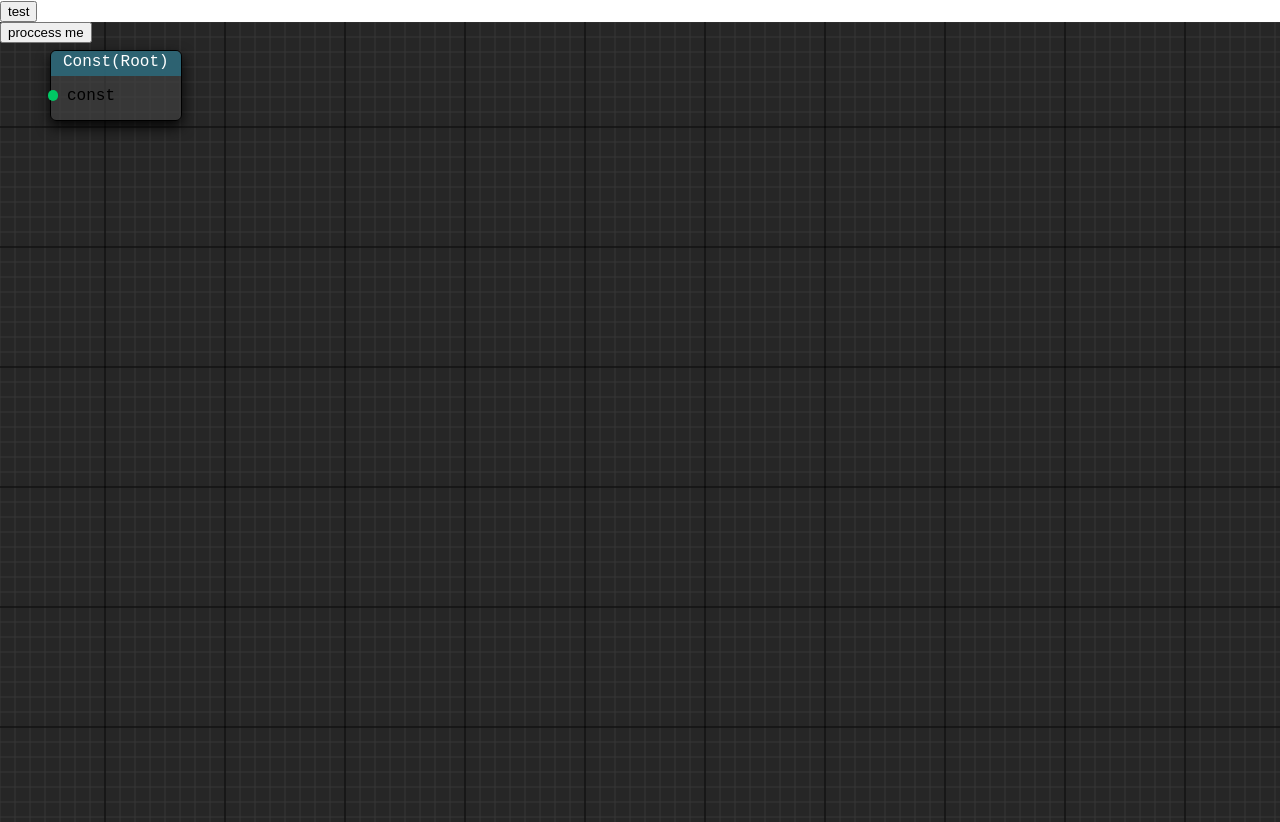
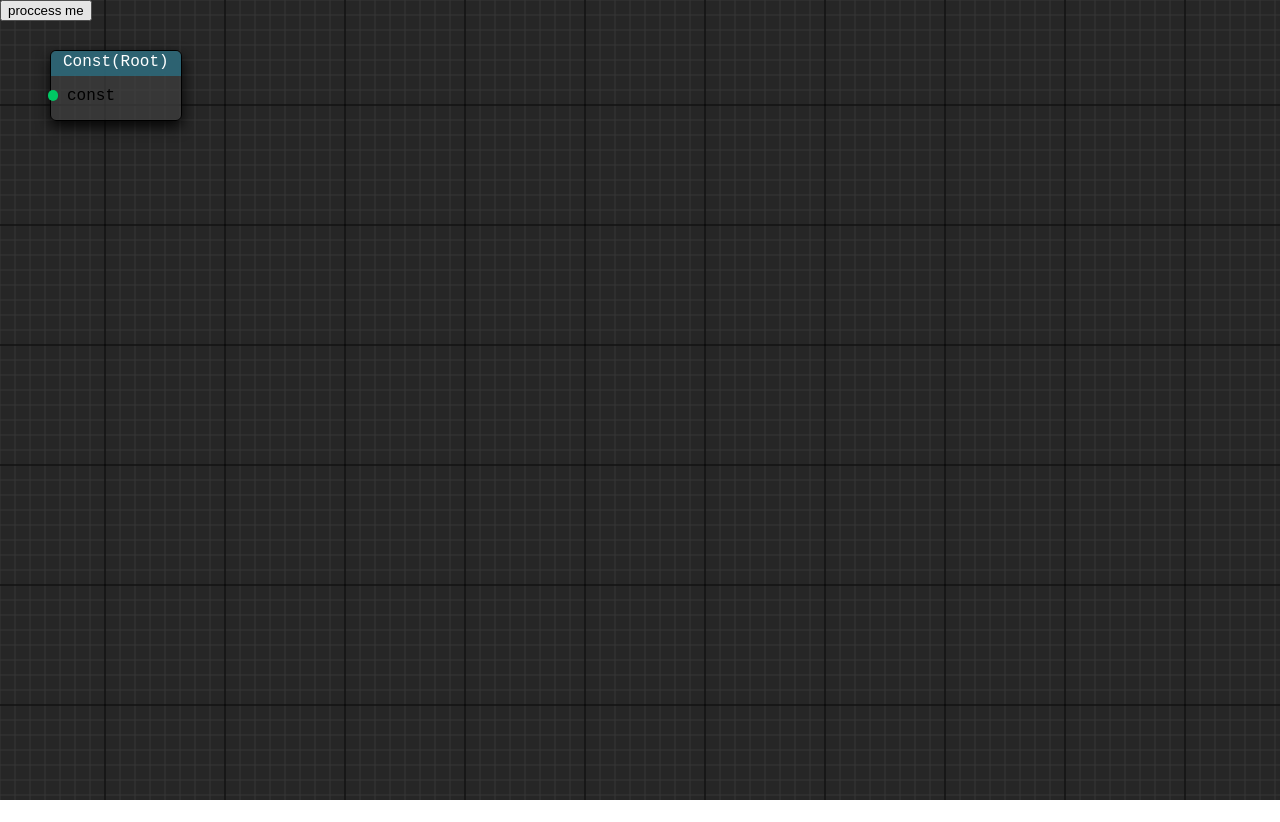
Before and after one commit to Lexyna/react-logic-flow, a React (Create React App) app: page / in a window 1280 px wide. After the commit the page ends 800 px from the top, so only its background shows below. Built offline with nearby package versions, Linux system fonts and the light colour scheme.

Commit message:
removed test button

```diff
--- a/src/App.tsx
+++ b/src/App.tsx
@@ -1,6 +1,5 @@
 import React from "react";
 import { NodeEditor } from "./components/NodeEditor";
-import { executeNodeGraph } from "./logic/NodeProcessing";
 import { ExtraProps, ProtoIO } from "./types/IOTypes";
 import { ProtoNode } from "./types/NodeTypes";
 
@@ -239,9 +238,6 @@ function App() {
         left: "0px",
         top: "0px",
       }}>
-      <button onClick={() => executeNodeGraph("#myInitialID", config, root)}>
-        test
-      </button>
       <NodeEditor
         id={"#myInitialID"}
         config={config}
```
